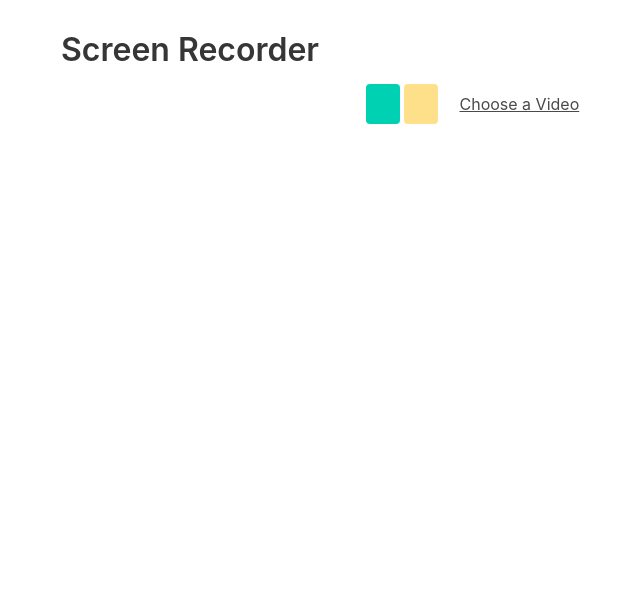
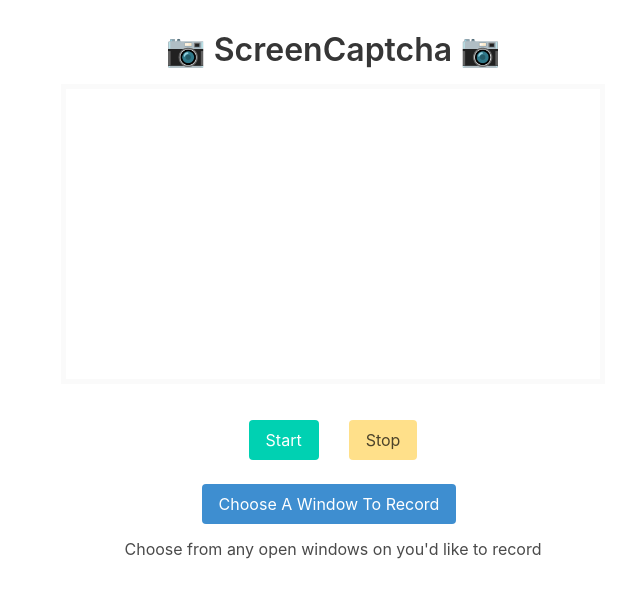
Before and after one commit to klavenjones/ScreenCaptcha, an Electron app: page src/index.html in a window 800 px wide. Shown: the whole page, without its empty margins (67-707 px from the left). Drawn offline with nearby package versions, Linux system fonts and the light colour scheme.

Commit message:
Added some styling

```diff
--- a/src/index.css
+++ b/src/index.css
@@ -5,4 +5,33 @@ body {
   max-width: 38rem;
   padding: 2rem;
   background-color: white;
+  height: 100vh;
+  width: 100vw;
 }
+
+video {
+  min-height: 300px;
+  border: 5px solid rgba(0, 0, 0, 0.02);
+  width: 100%;
+  margin-bottom: 30px;
+}
+
+h1 {
+  font-size: 36px;
+  text-align: center;
+  font-weight: 700;
+}
+
+p {
+  margin: 5px 0 25px;
+}
+
+.buttons {
+  width: 100%;
+  display: flex;
+  justify-content: center;
+}
+
+.buttons #startBtn {
+  margin-right: 30px;
+}
--- a/src/index.html
+++ b/src/index.html
@@ -3,21 +3,39 @@
 
   <head>
     <meta charset="UTF-8">
-    <title>Hello World!</title>
+    <title>Window Recorder</title>
     <link rel="stylesheet" href="https://cdn.jsdelivr.net/npm/bulma@0.9.0/css/bulma.min.css">
     <link rel="stylesheet" href="index.css">
     <script defer src="./render.js"></script>
   </head>
 
-  <body class="content">
-    <h1>Screen Recorder</h1>
+  <body>
+    <div class="container content">
 
-    <video></video>
-    <button id="startBtn" class="button is-primary"></button>
-    <button id="stopBtn" class="button is-warning"></button>
-    <button id="videoSelect" class="button is-text">
-      Choose a Video
-    </button>
+
+      <h1>📷 ScreenCaptcha 📷</h1>
+
+      <video></video>
+      <div class="buttons">
+        <button id="startBtn" class="button is-primary">
+          Start
+        </button>
+        <button id="stopBtn" class="button is-warning">
+          Stop
+        </button>
+      </div>
+      <div class="buttons">
+        <button id="videoSelect" class="button is-info">
+          Choose A Window To Record
+        </button>
+        <p>
+          Choose from any open windows on you'd like to record
+        </p>
+      </div>
+
+    </div>
+
+
   </body>
 
 </html>
--- a/src/render.js
+++ b/src/render.js
@@ -93,7 +93,5 @@ async function handleStop(e) {
     defaultPath: `vid-${Date.now()}.webm`,
   });
 
-  console.log(filePath);
-
   writeFile(filePath, buffer, () => console.log("video saved successfully!"));
 }
```
